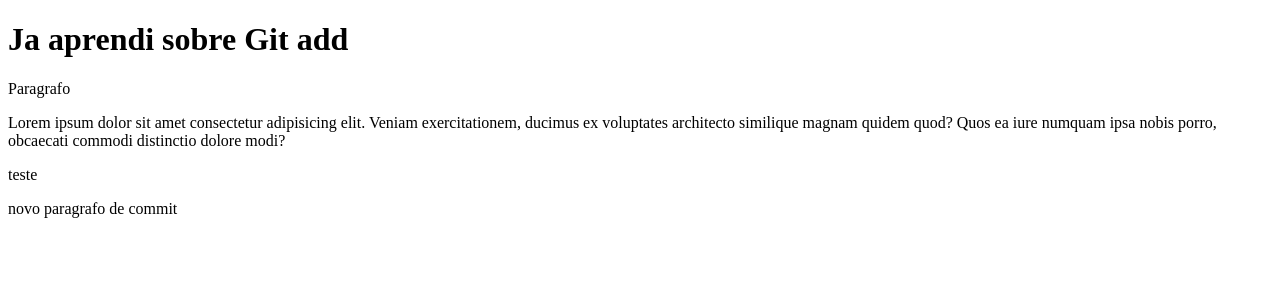
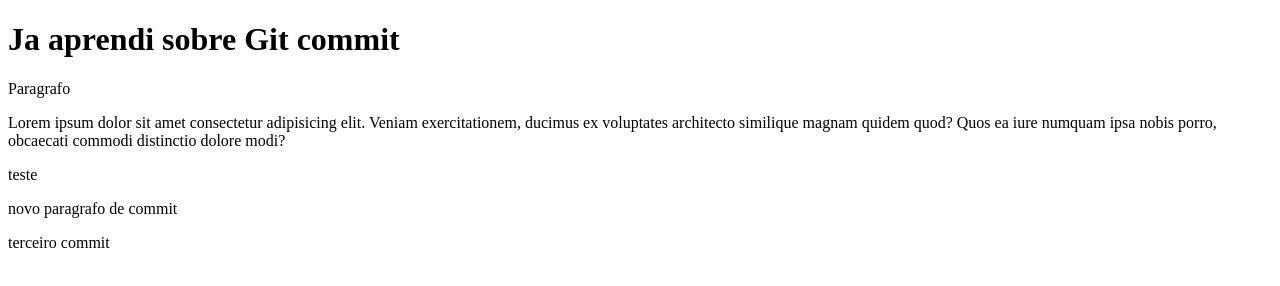
Before and after one commit to lucasnagaish1/Primeiro-Repo, a plain HTML site: page index.html in a window 1280 px wide. Drawn offline with Linux system fonts and the light colour scheme.

Commit message:
Terceiro commit

```diff
--- a/index.html
+++ b/index.html
@@ -6,10 +6,11 @@
     <title>Git</title>
 </head>
 <body>
-    <h1>Ja aprendi sobre Git add</h1>
+    <h1>Ja aprendi sobre Git commit</h1>
     <p>Paragrafo</p>
     <p>Lorem ipsum dolor sit amet consectetur adipisicing elit. Veniam exercitationem, ducimus ex voluptates architecto similique magnam quidem quod? Quos ea iure numquam ipsa nobis porro, obcaecati commodi distinctio dolore modi?</p>
     <p>teste</p>
     <p>novo paragrafo de commit</p>
+    <p>terceiro commit</p>
 </body>
 </html>
```
